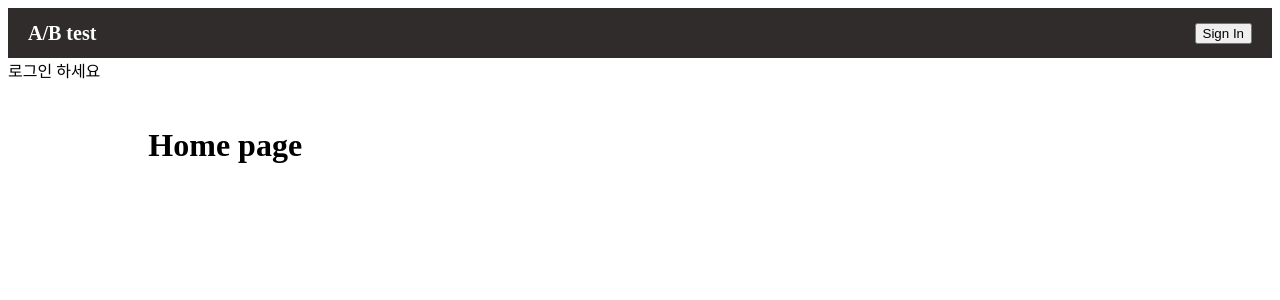
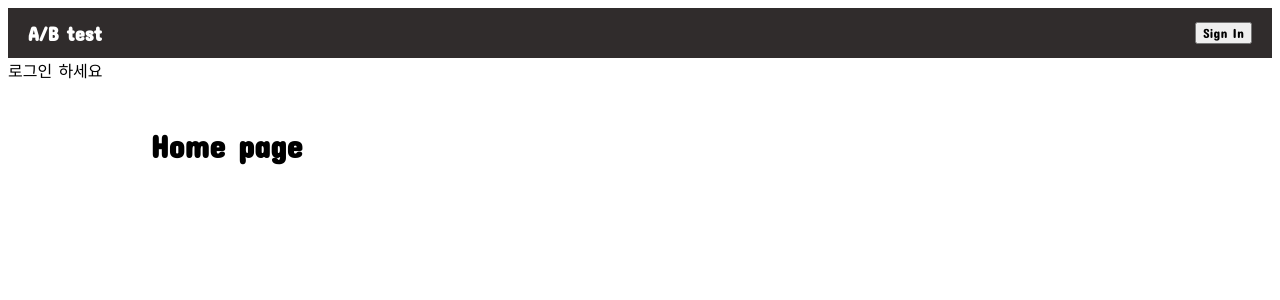
Before and after one commit to Pogith/ab-test-frontend, a React (Create React App) app: page / in a window 1280 px wide. Shown: the top 300 px of the page. Built offline with nearby package versions, Linux system fonts and the light colour scheme; no server answers.

Commit message:
design: 웹페이지 전체 font 스타일 설정

```diff
--- a/src/App.js
+++ b/src/App.js
@@ -1,4 +1,5 @@
 import Layout from "./component/Layout/Layout";
+import "./App.scss";
 
 export default function App() {
   return (
--- /dev/null
+++ b/src/App.scss
@@ -0,0 +1,5 @@
+@import url('https://fonts.googleapis.com/css2?family=Concert+One&display=swap');
+
+* {
+  font-family: 'Concert One', cursive;
+}
```
